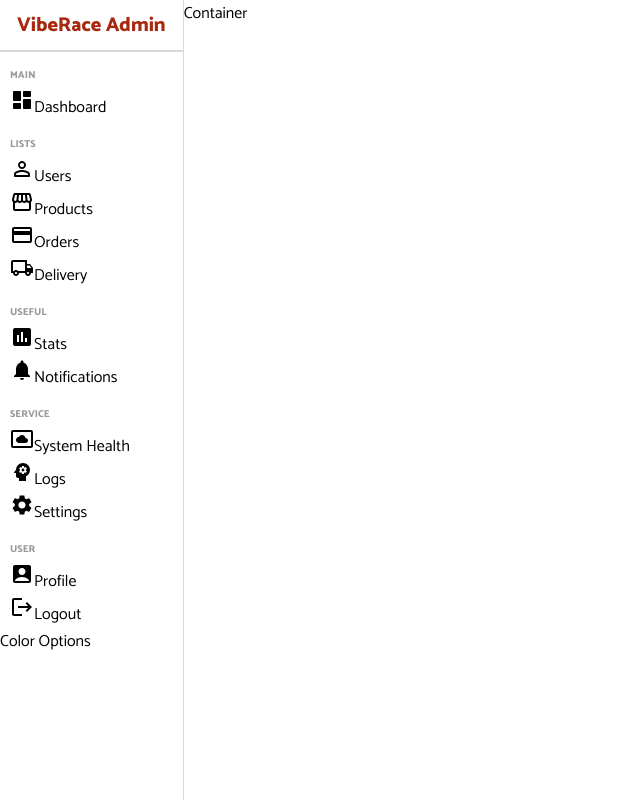
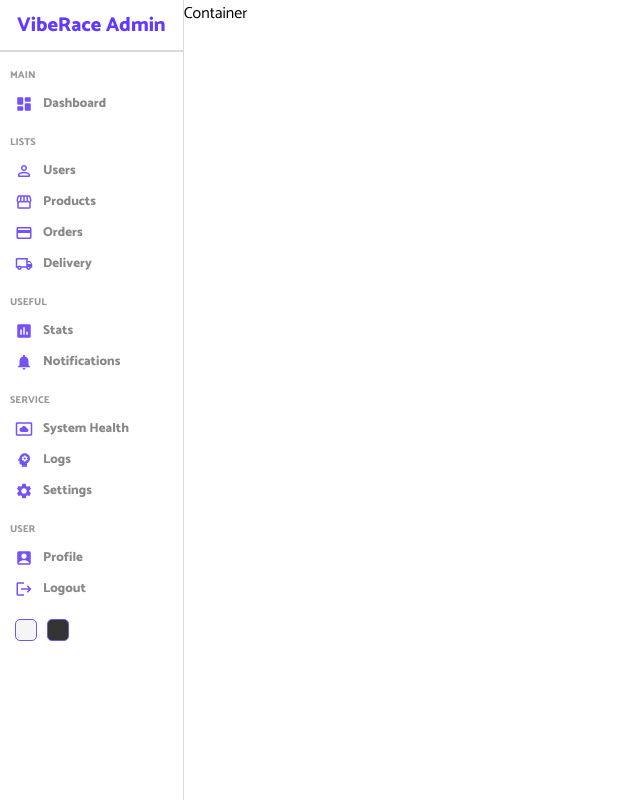
Before and after one commit to PattyCutie/React-Admin-Dashboard-01, a React (Create React App) app: page / in a window 1280 px wide. Shown: the whole page, without its empty margins (0-640 px from the left). Built offline with nearby package versions, Linux system fonts and the light colour scheme.

Commit message:
ReactAmin-setup and sidebar

```diff
--- a/src/components/sidebar/Sidebar.jsx
+++ b/src/components/sidebar/Sidebar.jsx
@@ -38,7 +38,7 @@
                     <span>Products</span>
                 </li>
                 <li>
-                    <CreditCardIcon />
+                    <CreditCardIcon className='icon'/>
                     <span>Orders</span>
                 </li>
                 <li>
@@ -82,7 +82,10 @@
             </ul>
         </div>
 
-        <div className="bottom">Color Options</div>
+        <div className="bottom">
+            <div className="colorOption"></div>
+            <div className="colorOption"></div>
+        </div>
     </div>
   )
 }
--- a/src/components/sidebar/sidebar.scss
+++ b/src/components/sidebar/sidebar.scss
@@ -13,7 +13,7 @@
         .logo {
             font-size: 20px;
             font-weight: bold;
-            color: #A82810;
+            color: #6439ff;
         }
     }
     hr {
@@ -35,6 +35,49 @@
                 margin-top: 15px;
                 margin-bottom:5px;
             }
+            li {
+                display: flex;
+                align-items: center;
+                padding: 5px;
+                cursor: pointer;
+
+                &:hover {
+                    background-color: #ece8ff;
+                }
+
+                .icon {
+                    font-size: 18px;
+                    color: #7451f8;
+                }
+
+                span {
+                    font-size: 13px;
+                    font-weight: 600;
+                    color: #888;
+                    margin-left: 10px;
+                }
+            }
+        }
+    }
+    .bottom {
+        display: flex;
+        align-items: center;
+        margin: 10px;
+
+        .colorOption {
+            width: 20px;
+            height: 20px;
+            margin: 5px;
+            border-radius: 5px;
+            border: 1px solid #7451f8;
+            cursor: pointer;
+
+            &:nth-child(1) {
+                background-color: #f5f5f5;
+            }
+            &:nth-child(2) {
+                background-color: #333;
+            }
         }
     }
 }
```
